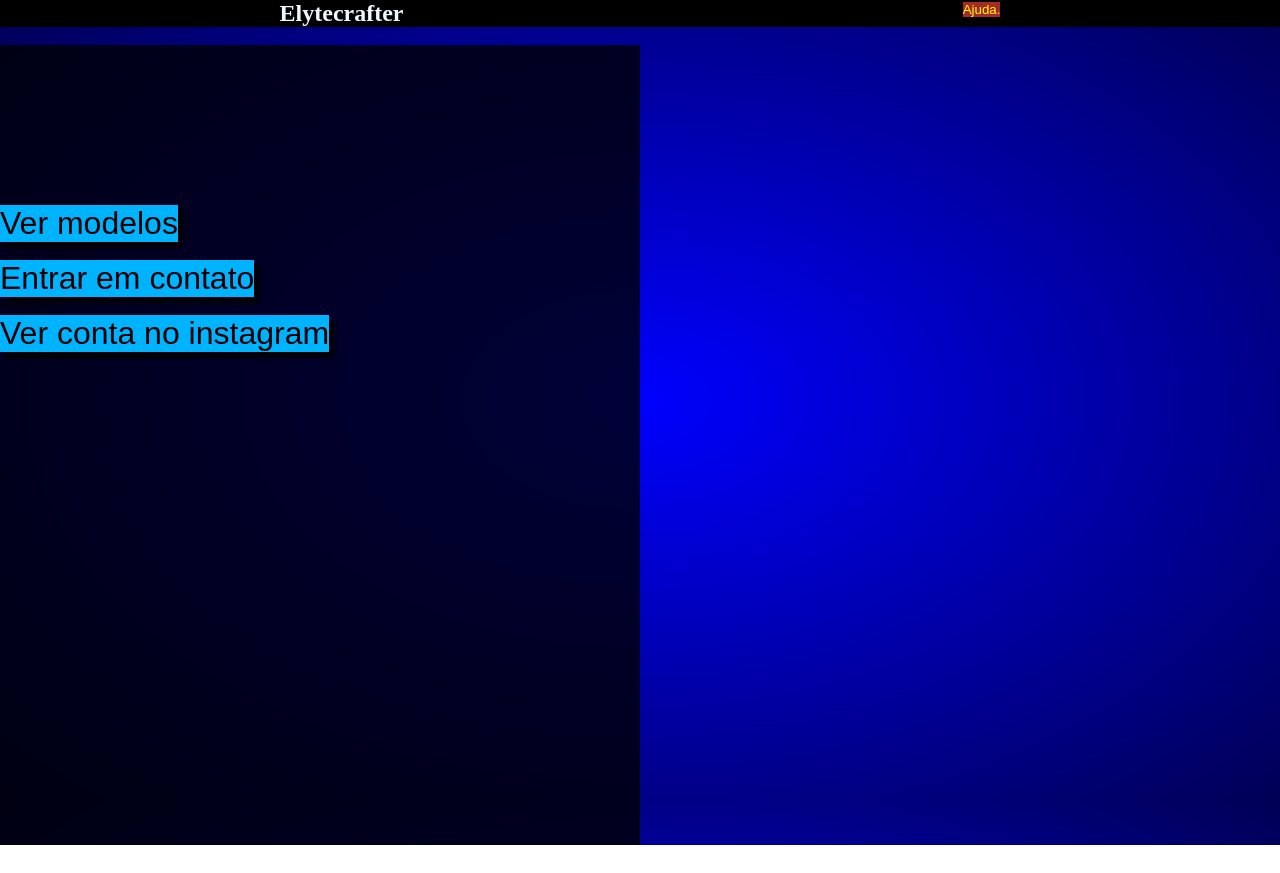
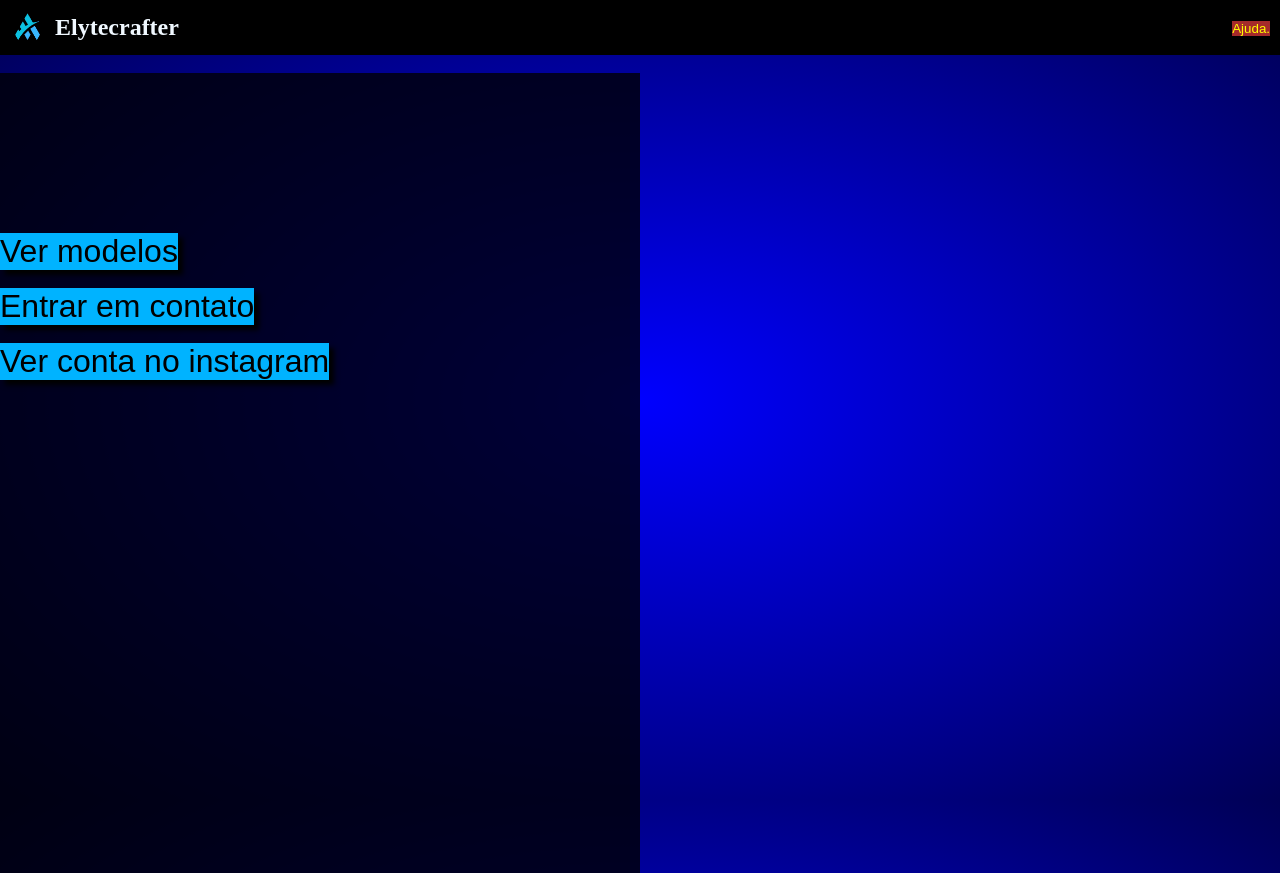
Before and after one commit to Elytecrafter/Elytecrafter, a plain HTML site: page index.html in a window 1280 px wide. Before the commit the page ends 845 px from the top, so only its background shows below. Drawn offline with Linux system fonts and the light colour scheme.

Commit message:
Add files via upload

```diff
--- a/index.html
+++ b/index.html
@@ -18,16 +18,33 @@
             overflow: hidden;
         }
         nav{
-            background-color: black;
             color: aliceblue;
+
             display: flex;
-            justify-content: space-around;
+            justify-content: space-between;
+            align-items: center;
+            padding: 10px;
+            background-color: #000000;
         }
+
+
+        .test2 {
+            display: flex;
+            align-items: center;
+        }
+        .test2 img {
+            margin-right: 10px;
+        }
+        .tets {
+            display: flex;
+            align-items: center;
+        }
+
+
         section{
             background-color: rgb(0, 0, 0, 0.78);
             padding-top: 20vh;
             padding-bottom: 20vh;
-            text-align: start;
             width: 80vh;
             height: 100vh;
         }
@@ -42,13 +59,14 @@
         .input:hover{
             background-color: rgb(0, 140, 200);
             cursor: pointer;
-            transform: translateX(4px);
+            transform: translateX(10px);
         }
         .Central{
             background-color: brown;
             color: yellow;
             border: 0;
             transition: transform 1s ease-in-out;
+            text-align: center;
         }
         .Central:hover{
             background-color: rgb(120, 32, 32);
@@ -82,7 +100,15 @@
     </style>
 </head>
 <body>
-    <nav><h1 class="id">Elytecrafter</h1><a href="ajuda.html"><input class="Central" type="button" value="Ajuda."></a></nav>
+    <nav>
+        <div class="test2">
+            <img src="elytecrafterr-Photoroom.png-Photoroom.png" width="35">
+            <h1 class="id">Elytecrafter</h1>
+        </div>
+        <div class="tets">
+            <a href="ajuda.html"><input class="Central" type="button" value="Ajuda."></a>
+        </div>
+    </nav>
     <br>
     <section><a href="modelos.html"><input class="input" type="button" value="Ver modelos"></a>
         <br>
```
Also changed, not shown: ajuda.html (+27 -4 lines), modelos.html (+32 -4 lines).
